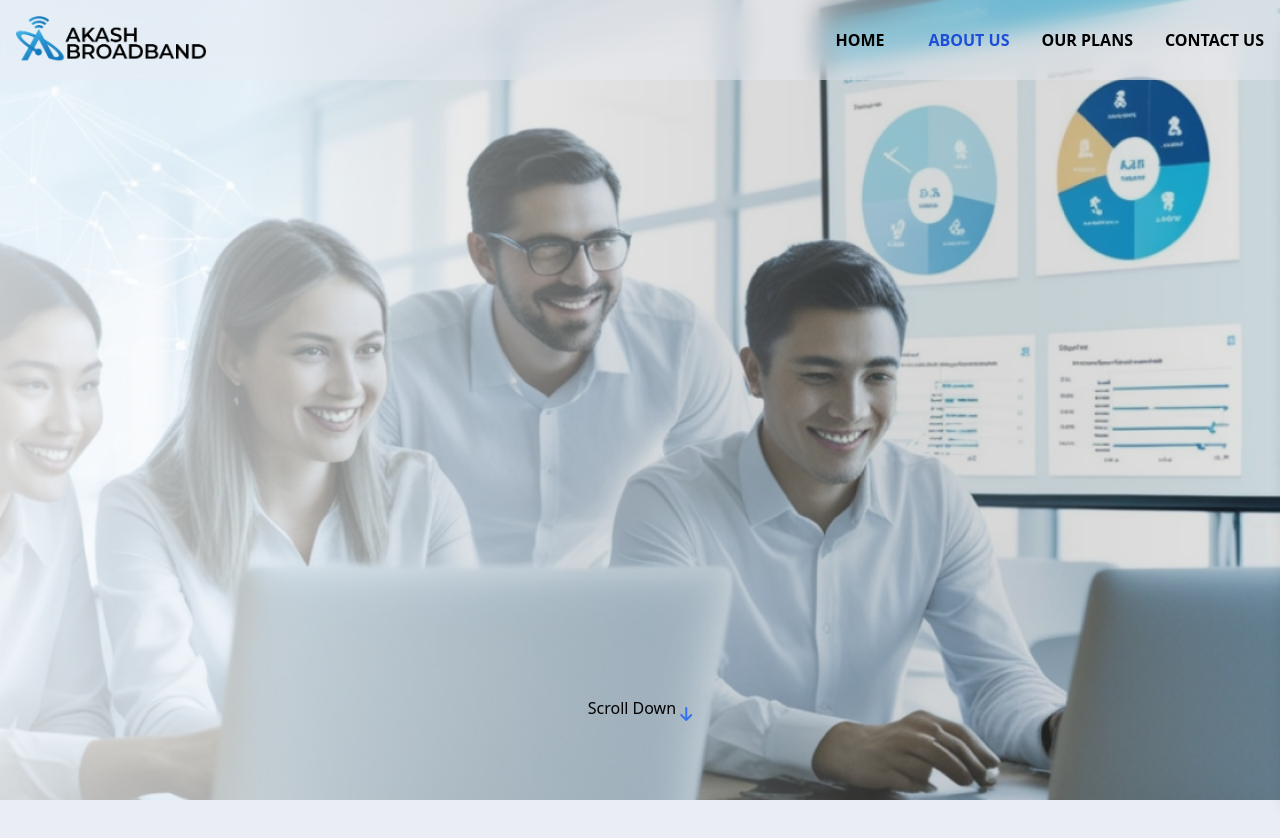
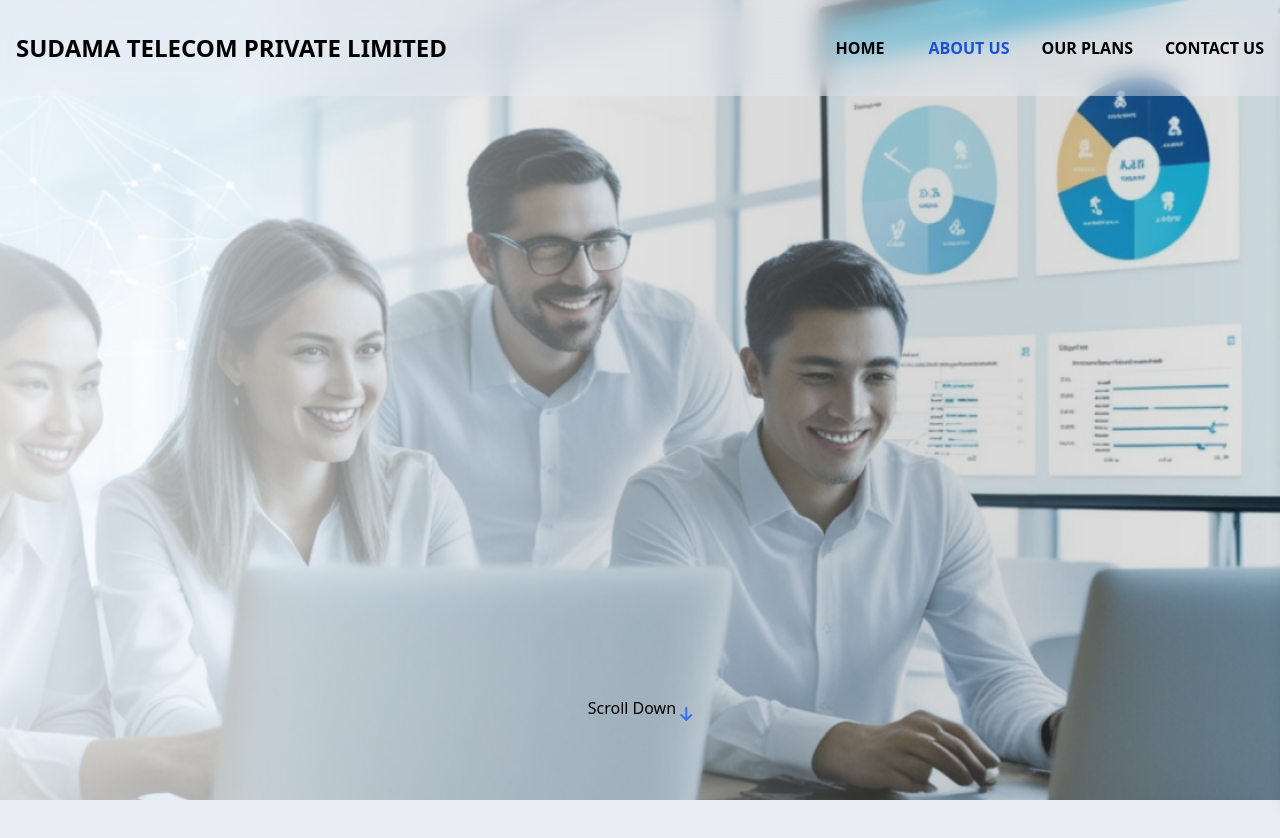
Before and after one commit to artifice7/BroadBand, a React (Vite) app in the folder broadband/: page /about in a window 1280 px wide. Shown: the top 838 px of the page. Built offline with nearby package versions, Linux system fonts and the light colour scheme; a web font is replaced by a local one.

Commit message:
comment logo

```diff
--- a/broadband/src/Home/FooterSection.jsx
+++ b/broadband/src/Home/FooterSection.jsx
@@ -15,11 +15,15 @@ const FooterSection = () => {
         <div className="flex flex-col lg:flex-row lg:justify-between ">
           {/* Column 1: Contact Details */}
           <div className="w-full lg:border-r-2 pb-8 flex flex-col lg:items-center border-t-2 border-gray-300 pt-8 pr-5 lg:w-1/4 space-y-4">
-            <img
+            {/* <img
               src="/Main-logo.png"
               className="h-12 w-52"
               alt="Flowbite Logo"
-            />
+            /> */}
+
+            <h1 className="h-12 mt-4 font-semibold text-2xl">
+              SUDAMA TELECOM PRIVATE LIMITED
+            </h1>
             <h3 className="text-2xl font-semibold text-black">
               Get In Touch With Us
             </h3>
--- a/broadband/src/components/Navbar.jsx
+++ b/broadband/src/components/Navbar.jsx
@@ -46,7 +46,10 @@ const Navbar = () => {
             to="/"
             className="flex items-center space-x-3 rtl:space-x-reverse"
           >
-            <img src="/Main-logo.png" className="h-12" alt="Flowbite Logo" />
+            {/* <img src="/Main-logo.png" className="h-12" alt="Flowbite Logo" /> */}
+            <h1 className="h-12 mt-4 font-semibold text-2xl">
+              SUDAMA TELECOM PRIVATE LIMITED
+            </h1>
           </Link>
 
           {/* Hamburger Menu */}
@@ -104,7 +107,6 @@ const Navbar = () => {
                   CONTACT US
                 </Link>
               </li>
-
             </ul>
           </div>
         </div>
@@ -176,8 +178,6 @@ const Navbar = () => {
             </li>
           </ul>
         </div>
-
-
       </div>
     </>
   );
```
